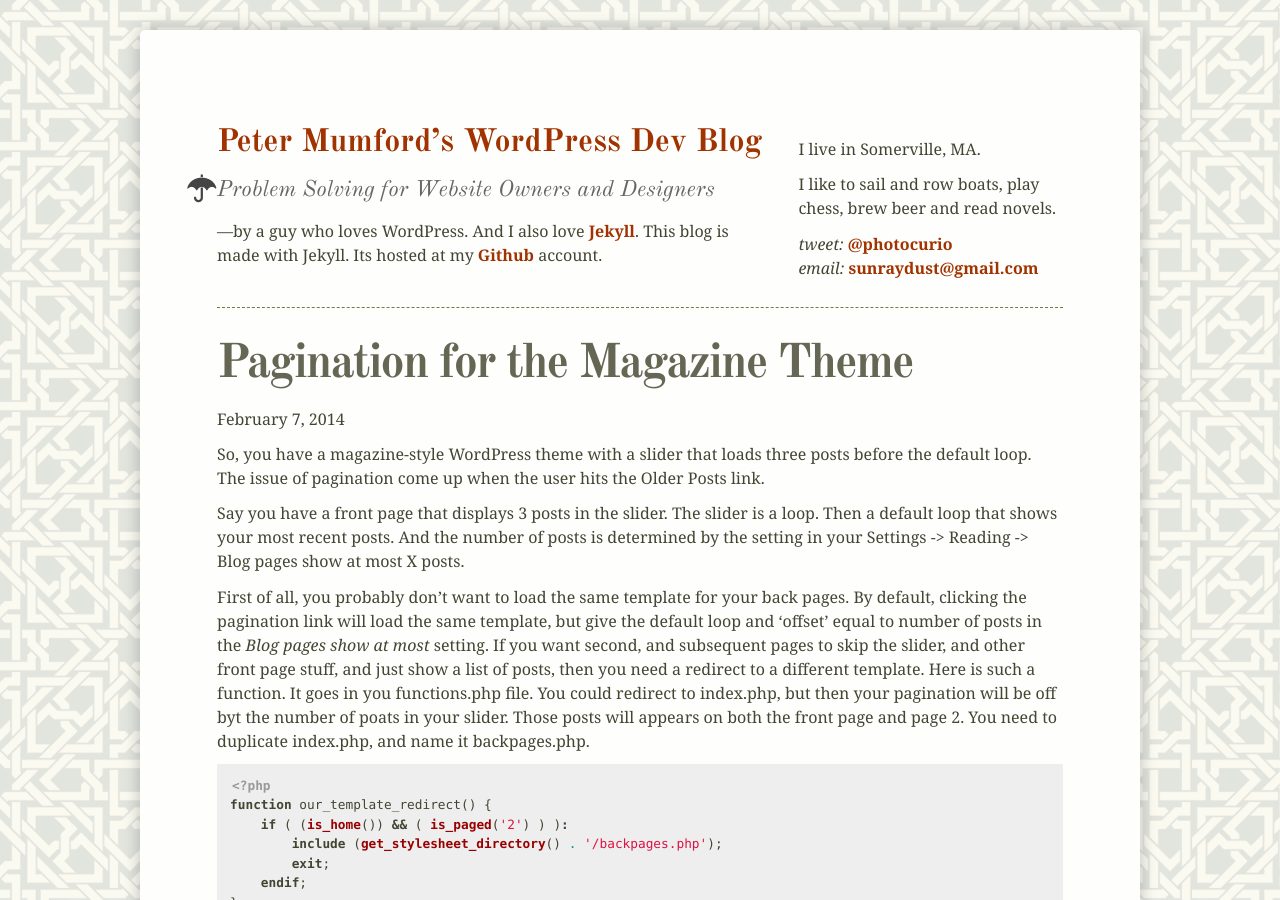
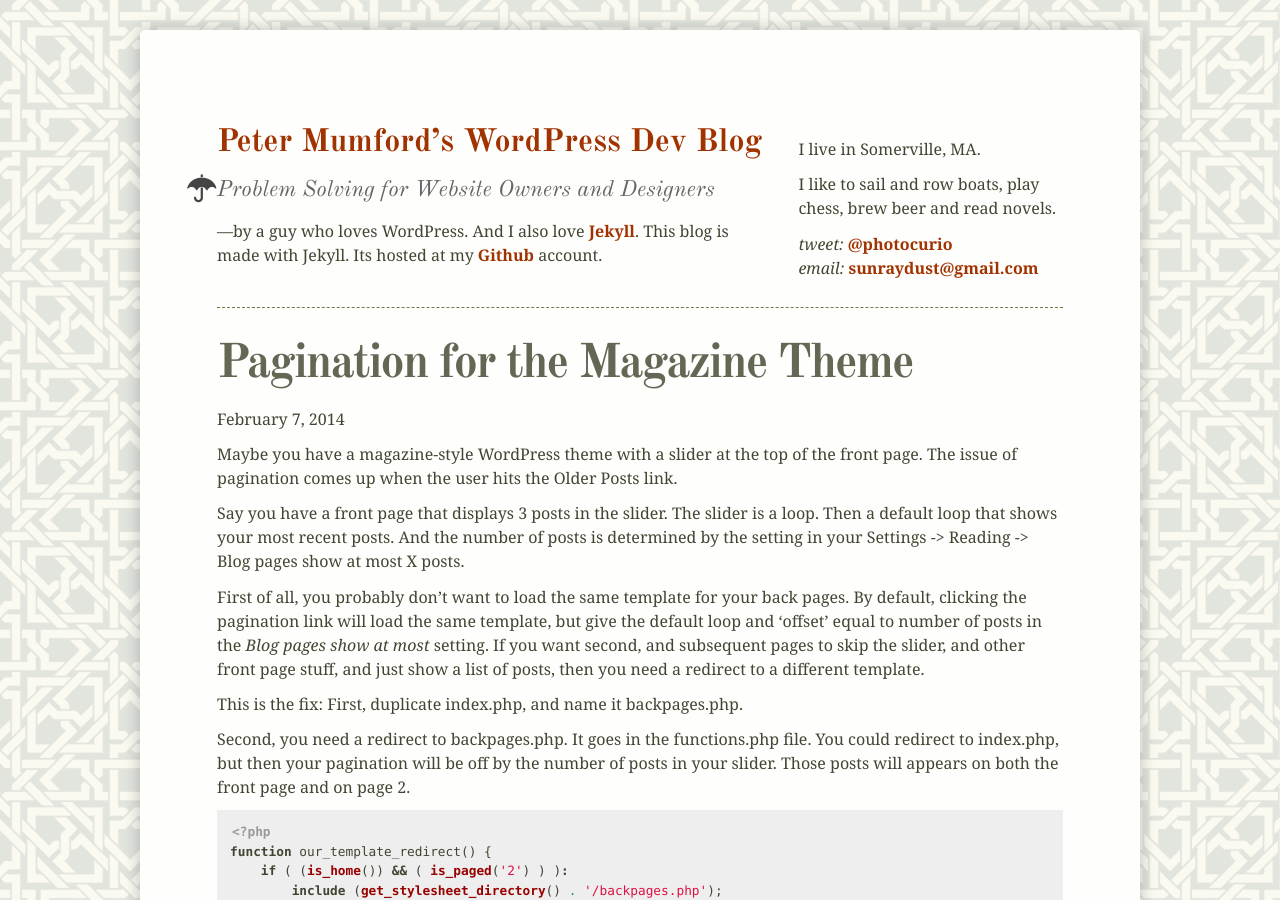
Before and after one commit to photocurio/photocurio.github.io, a Jekyll site: the page built from _posts/2014-02-07-pagination-for-the-magazine-theme.md, in a window 1280 px wide and 900 px high. Built offline with Jekyll 4.4.1, drawn with Linux system fonts in a browser that asks for light colours; nearby versions of some CDN libraries.

Commit message:
edited the pagination post

```diff
--- a/_posts/2014-02-07-pagination-for-the-magazine-theme.md
+++ b/_posts/2014-02-07-pagination-for-the-magazine-theme.md
@@ -5,11 +5,15 @@ date:   2014-02-07
 categories: WordPress
 ---
 
-So, you have a magazine-style WordPress theme with a slider that loads three posts before the default loop. The issue of pagination come up when the user hits the Older Posts link.
+Maybe you have a magazine-style WordPress theme with a slider at the top of the front page. The issue of pagination comes up when the user hits the Older Posts link.
 
 Say you have a front page that displays 3 posts in the slider. The slider is a loop. Then a default loop that shows your most recent posts. And the number of posts is determined by the setting in your Settings -> Reading -> Blog pages show at most X posts.
 
-First of all, you probably don't want to load the same template for your back pages. By default, clicking the pagination link will load the same template, but give the default loop and 'offset' equal to number of posts in the _Blog pages show at most_ setting. If you want second, and subsequent pages to skip the slider, and other front page stuff, and just show a list of posts, then you need a redirect to a different template. Here is such a function. It goes in you functions.php file. You could redirect to index.php, but then your pagination will be off byt the number of poats in your slider. Those posts will appears on both the front page and page 2.  You need to duplicate index.php, and name it backpages.php.
+First of all, you probably don't want to load the same template for your back pages. By default, clicking the pagination link will load the same template, but give the default loop and 'offset' equal to number of posts in the _Blog pages show at most_ setting. If you want second, and subsequent pages to skip the slider, and other front page stuff, and just show a list of posts, then you need a redirect to a different template.
+
+This is the fix: First, duplicate index.php, and name it backpages.php.
+
+Second, you need a redirect to backpages.php. It goes in the functions.php file. You could redirect to index.php, but then your pagination will be off by the number of posts in your slider. Those posts will appears on both the front page and on page 2.
 
 {% highlight php %}
 <?php
```
Also changed, not shown: 3 other files.
